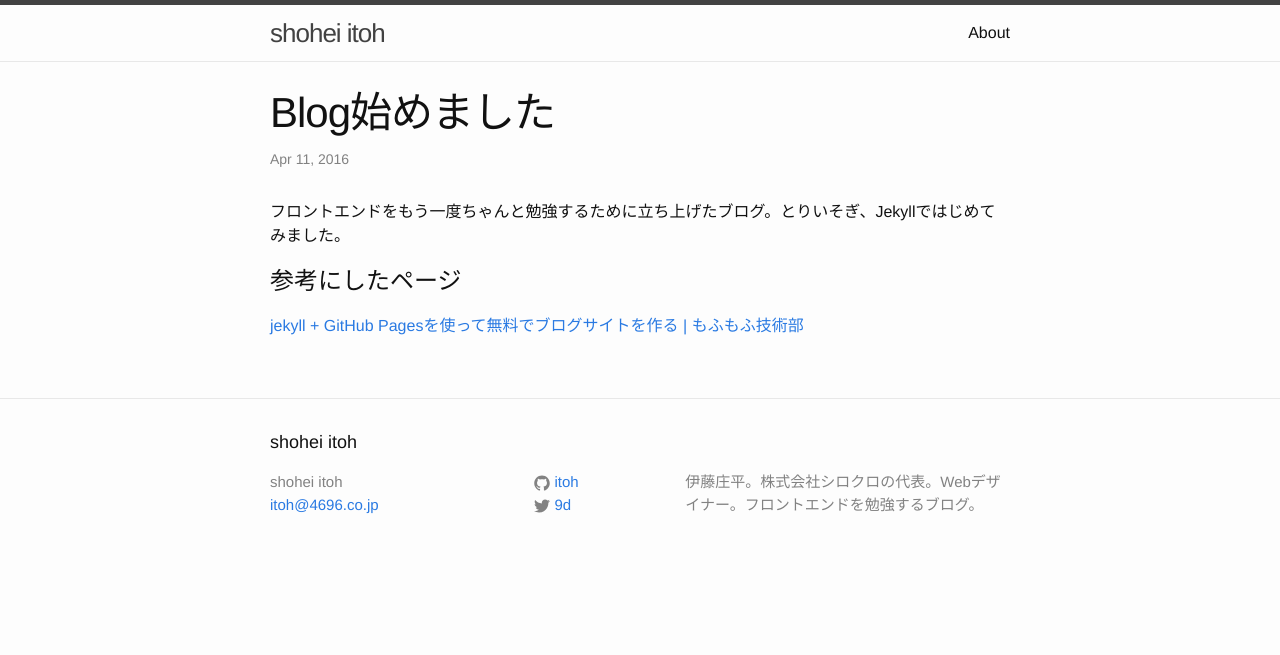
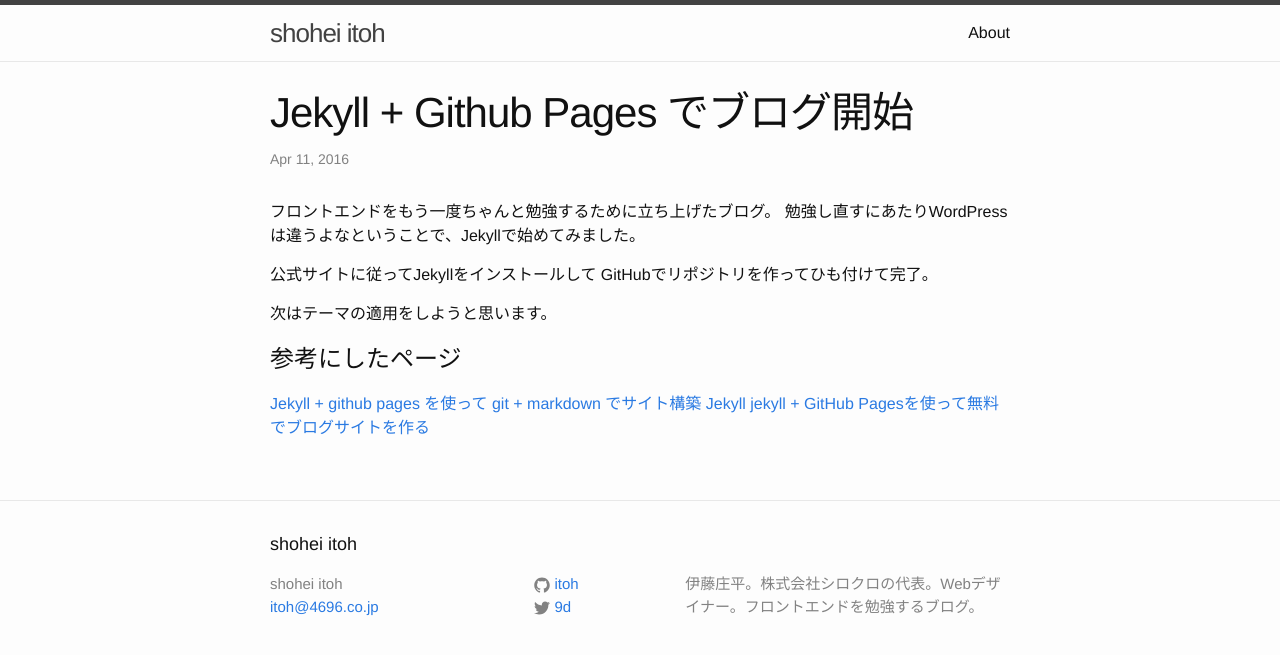
Before and after one commit to itoh/itoh.github.io, a Jekyll site: the page built from _posts/2016-04-11-blog.markdown, in a window 1280 px wide. Shown: the top 655 px of the page. Built offline with Jekyll 4.4.1, drawn with Linux system fonts in a browser that asks for light colours.

Commit message:
Update 2016-04-11-blog.markdown

```diff
--- a/_posts/2016-04-11-blog.markdown
+++ b/_posts/2016-04-11-blog.markdown
@@ -1,10 +1,18 @@
 ---
 layout: post
-title:  "Blog始めました"
+title:  "Jekyll + Github Pages でブログ開始"
 date:   2016-04-11 15:20:00 +0900
-categories: jekyll update
+categories: jekyll
 ---
-フロントエンドをもう一度ちゃんと勉強するために立ち上げたブログ。とりいそぎ、Jekyllではじめてみました。
+フロントエンドをもう一度ちゃんと勉強するために立ち上げたブログ。
+勉強し直すにあたりWordPressは違うよなということで、Jekyllで始めてみました。
+
+公式サイトに従ってJekyllをインストールして
+GitHubでリポジトリを作ってひも付けて完了。
+
+次はテーマの適用をしようと思います。
 
 # 参考にしたページ
-[jekyll + GitHub Pagesを使って無料でブログサイトを作る | もふもふ技術部](http://j-caw.co.jp/blog/?p=1615 "jekyll + GitHub Pagesを使って無料でブログサイトを作る | もふもふ技術部")
+[Jekyll + github pages を使って git + markdown でサイト構築](https://jekyllrb.com/ "Jekyll + github pages を使って git + markdown でサイト構築")
+[Jekyll](http://akkunchoi.github.io/jekyll-github-blogging.html "Jekyll")
+[jekyll + GitHub Pagesを使って無料でブログサイトを作る](http://j-caw.co.jp/blog/?p=1615 "jekyll + GitHub Pagesを使って無料でブログサイトを作る")
```
